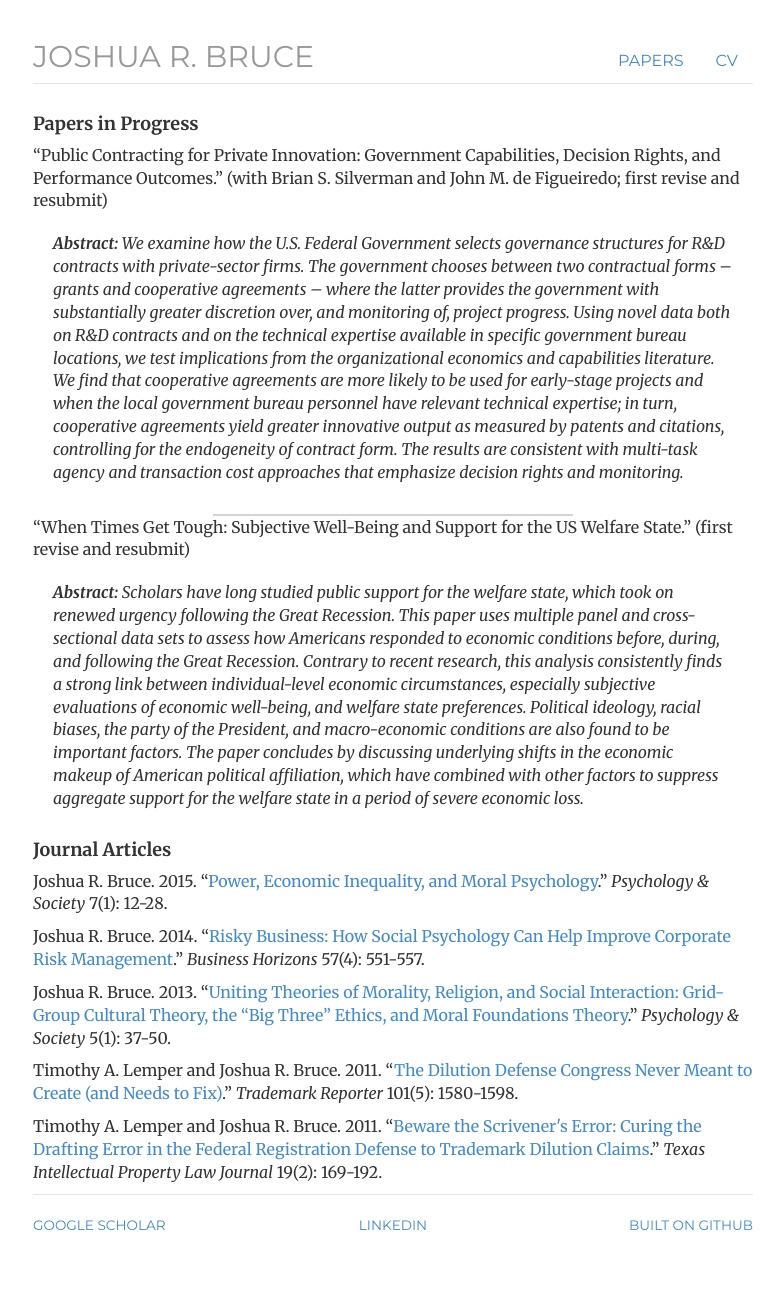
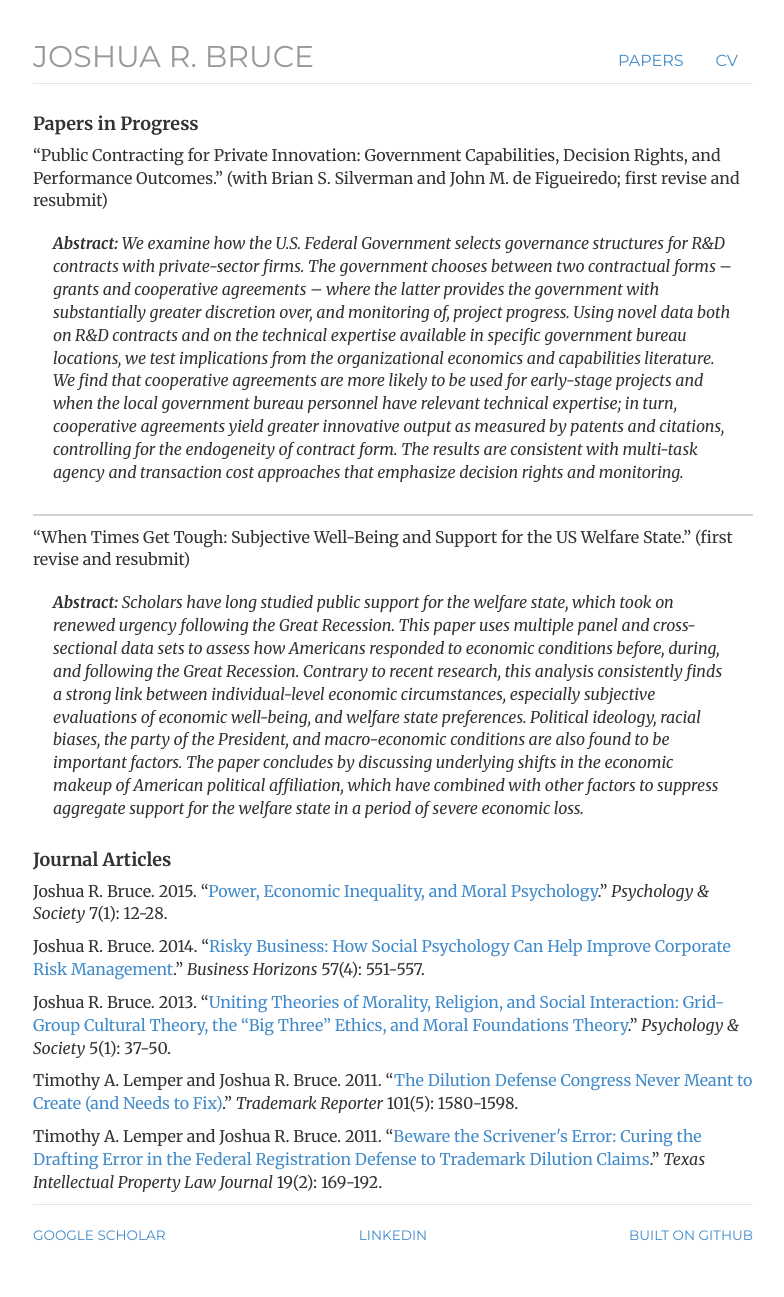
Before and after one commit to joshuarbruce/joshuarbruce.github.io, a Jekyll site: the page built from papers/index.html, in a window 1280 px wide. Shown: the whole page, without its empty margins (247-1031 px from the left). Built offline with Jekyll 4.4.1, drawn with Linux system fonts in a browser that asks for light colours; nearby versions of some CDN libraries.

Commit message:
Update index.html

```diff
--- a/papers/index.html
+++ b/papers/index.html
@@ -10,7 +10,7 @@
 
   	<p>&ldquo;Public Contracting for Private Innovation: Government Capabilities, Decision Rights, and Performance Outcomes.&rdquo; (with Brian S. Silverman and John M. de Figueiredo; first revise and resubmit)</p>
 		<blockquote><i><b>Abstract: </b>We examine how the U.S. Federal Government selects governance structures for R&D contracts with private-sector firms. The government chooses between two contractual forms – grants and cooperative agreements – where the latter provides the government with substantially greater discretion over, and monitoring of, project progress. Using novel data both on R&D contracts and on the technical expertise available in specific government bureau locations, we test implications from the organizational economics and capabilities literature. We find that cooperative agreements are more likely to be used for early-stage projects and when the local government bureau personnel have relevant technical expertise; in turn, cooperative agreements yield greater innovative output as measured by patents and citations, controlling for the endogeneity of contract form. The results are consistent with multi-task agency and transaction cost approaches that emphasize decision rights and monitoring.</i></blockquote>
-			<center><div style="height: 2px; background-color:lightgrey; width:50%"></div></center>
+			<center><div style="height: 2px; background-color:lightgrey; width:50%: margin-top: 10px; margin-bottom: 10px"></div></center>
 	<p>&ldquo;When Times Get Tough: Subjective Well-Being and Support for the US Welfare State.&rdquo; (first revise and resubmit)</p>
 		<blockquote><i><b>Abstract: </b>Scholars have long studied public support for the welfare state, which took on renewed urgency following the Great Recession. This paper uses multiple panel and cross-sectional data sets to assess how Americans responded to economic conditions before, during, and following the Great Recession. Contrary to recent research, this analysis consistently finds a strong link between individual-level economic circumstances, especially subjective evaluations of economic well-being, and welfare state preferences. Political ideology, racial biases, the party of the President, and macro-economic conditions are also found to be important factors. The paper concludes by discussing underlying shifts in the economic makeup of American political affiliation, which have combined with other factors to suppress aggregate support for the welfare state in a period of severe economic loss.</i></blockquote>
 
```
